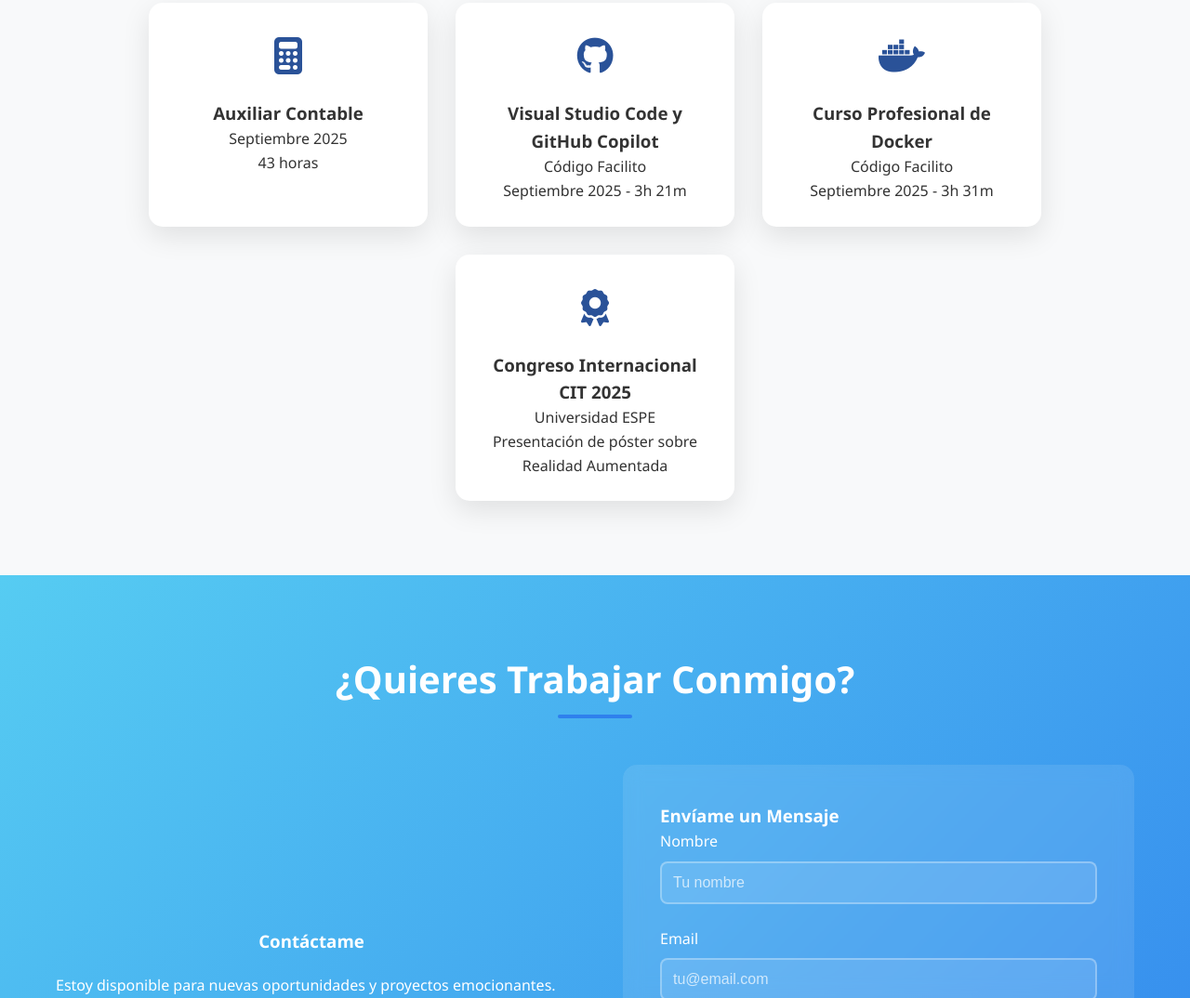
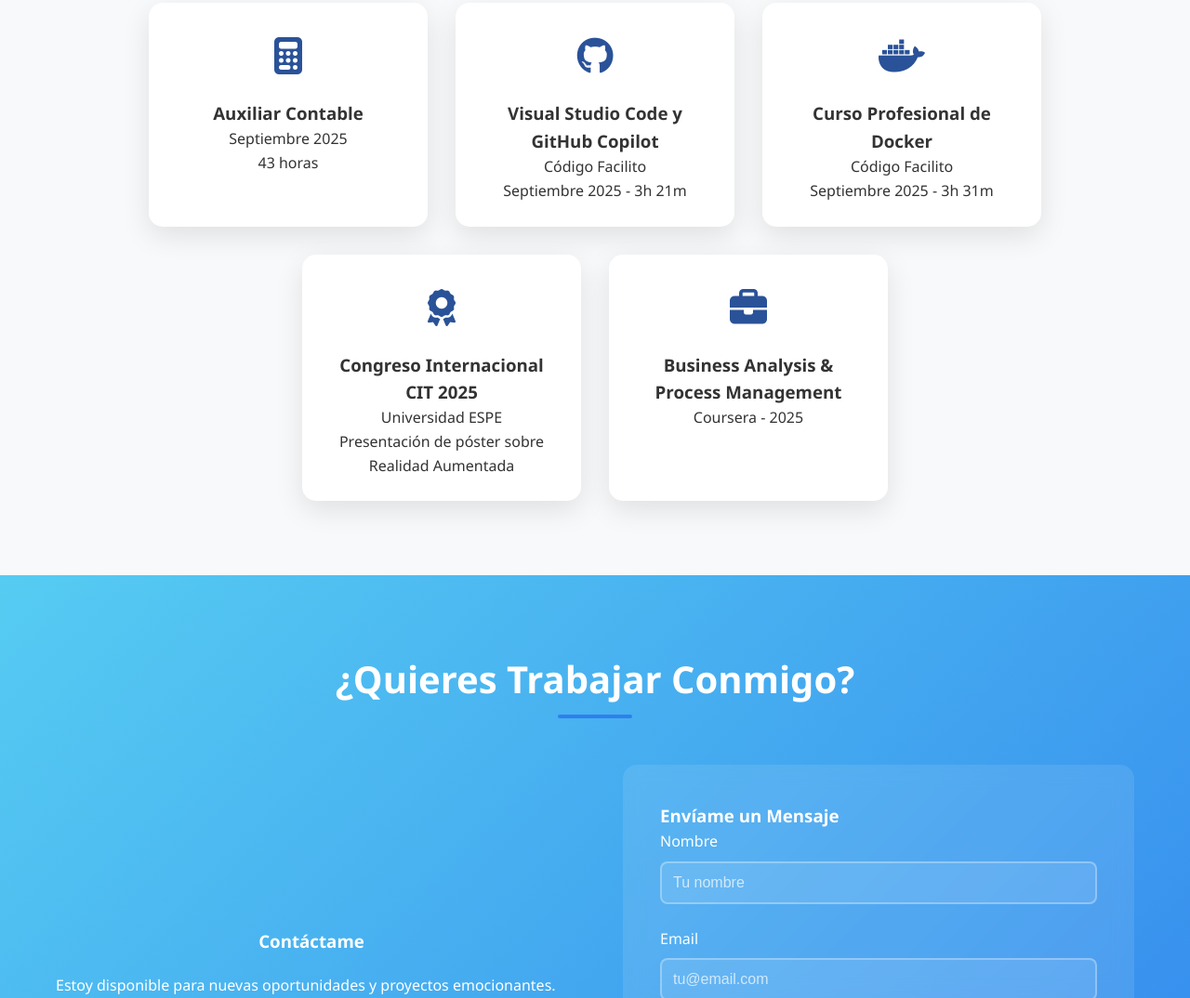
Before and after one commit to lcgaibor/portafolio-web, a plain HTML site: page index.html in a window 1280 px wide. Shown: the part 3353-4427 px from the top of the page at 93% size. Drawn offline with nearby package versions, Linux system fonts and the light colour scheme.

Commit message:
Agregado nuevo certificado Business Analysis & Process Management

```diff
--- a/index.html
+++ b/index.html
@@ -213,6 +213,13 @@
                     <p>Universidad ESPE</p>
                     <p>Presentación de póster sobre Realidad Aumentada</p>
                 </div>
+                <div class="cert-item fade-in">
+                    <div class="cert-icon">
+                        <i class="fas fa-briefcase"></i>
+                    </div>
+                    <h3>Business Analysis & Process Management</h3>
+                    <p>Coursera - 2025</p>
+                </div>
             </div>
         </div>
     </section>
@@ -287,6 +294,6 @@
     </footer>
 
     <script src="script.js"></script>
-    </body>
+</body>
 
 </html>
```
